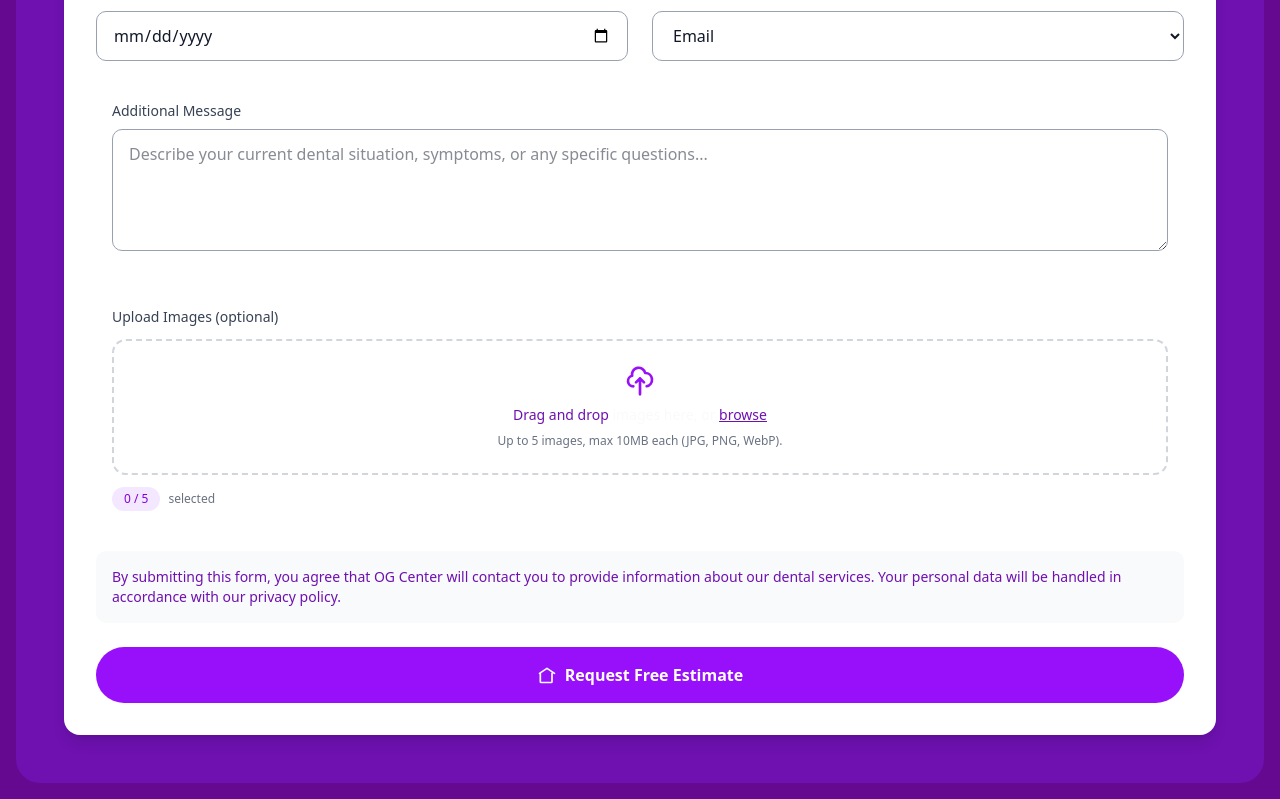
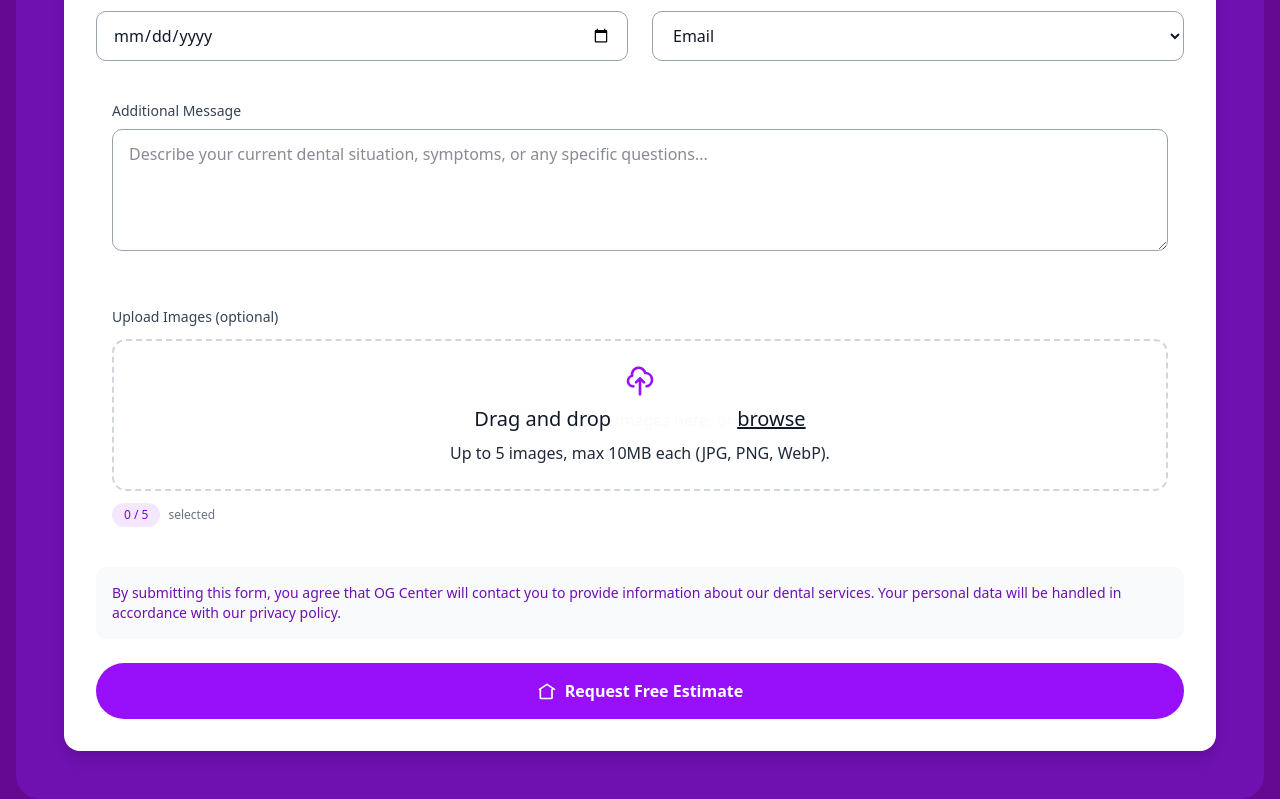
Before and after one commit to ocreamer888/dentalimplantcentercostarica, a Next.js app: page /free-estimate in a window 1280 px wide. Shown: the part 1755-2554 px from the top of the page. Built offline with nearby package versions, Linux system fonts and the light colour scheme.

Commit message:
Optimize text sizes in estimate form

```diff
--- a/src/components/FreeEstimate/EstimateForm/index.tsx
+++ b/src/components/FreeEstimate/EstimateForm/index.tsx
@@ -438,10 +438,10 @@ const EstimateForm = () => {
                         <svg xmlns="http://www.w3.org/2000/svg" className="h-8 w-8 text-purple-600" viewBox="0 0 24 24" fill="none" stroke="currentColor">
                           <path strokeLinecap="round" strokeLinejoin="round" strokeWidth="2" d="M7 16a4 4 0 01-.88-7.903A5 5 0 1115.9 6L16 6a5 5 0 011 9.9M15 13l-3-3m0 0l-3 3m3-3v12" />
                         </svg>
-                        <div className="text-sm">
-                          <span className="font-medium text-purple-800">Drag and drop</span> images here, or <span className="font-medium text-purple-800 underline">browse</span>
+                        <div className="text-medium">
+                          <span className="text-xl text-gray-900">Drag and drop</span> images here, or <span className="text-xl text-gray-900 underline">browse</span>
                         </div>
-                        <p className="text-xs text-gray-500">
+                        <p className="text-medium text-gray-800">
                           Up to {MAX_IMAGES} images, max 10MB each (JPG, PNG, WebP).
                         </p>
                       </div>
```
